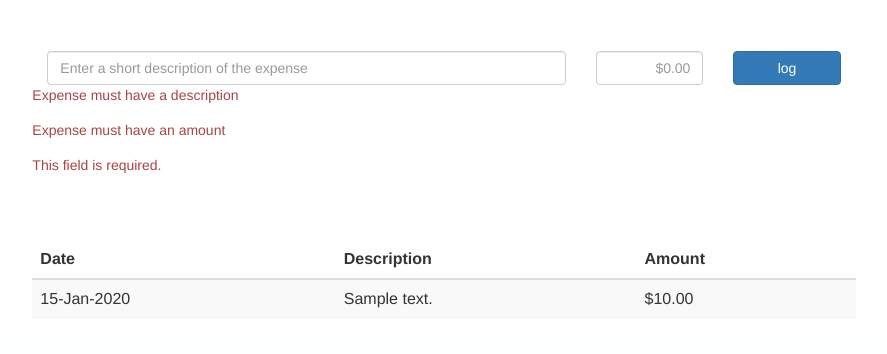
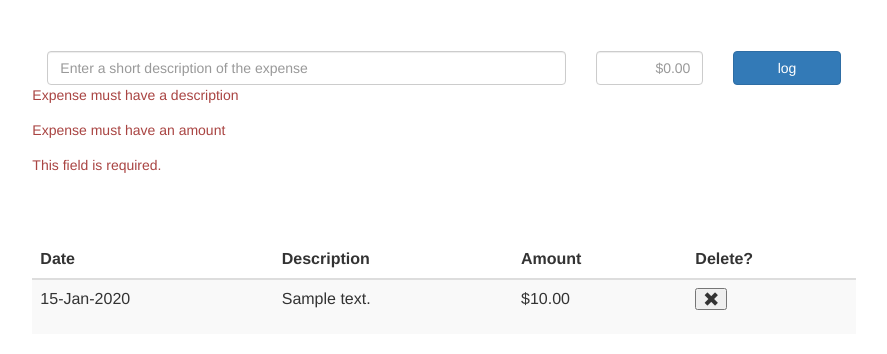
Before and after one commit to jeckt/mindful-spending, a Django app: page /expenses/new in a window 1280 px wide. Shown: the part 633-987 px from the top of the page, without its empty margins (196-1083 px from the left). Before the commit the page ends 941 px from the top, so only its background shows below. Run offline with Django 3.2, Linux system fonts and the light colour scheme; tables that the repository leaves empty hold one stand-in row (values such as "Sample post"); some libraries are stand-ins or nearby versions.

Commit message:
Add delete expense feature and pass FT!

```diff
--- a/core/templates/home.html
+++ b/core/templates/home.html
@@ -26,7 +26,7 @@
     <div class="container-fluid">
       <div id="id_expense_input" class="row">
         <div class="col-md-8 col-md-offset-2">
-          <form method="POST" action="expenses/new">
+          <form method="POST" action="{% url 'new_expense' %}">
             <div class="form-group-row">
               <div class="col-xs-8">{{ form.description }}</div>
               <div class="col-xs-2">{{ form.amount }}</div>
@@ -59,6 +59,7 @@
                 <th>Date</th>
                 <th>Description</th>
                 <th>Amount</th>
+                <th>Delete?</th>
               </tr>
             </thead>
 
@@ -68,6 +69,13 @@
                   <td>{{ expense.date|date:'d-M-Y' }}</td>
                   <td>{{ expense.description }}</td>
                   <td>${{ expense.amount }}</td>
+                  <td>
+                    <form method="POST" action="{% url 'delete_expense' expense.id %}">
+                      <button id="id_delete_{{ forloop.counter }}" type="submit">
+                        <i class="glyphicon glyphicon-remove"></i>
+                      </button>
+                      {% csrf_token %}
+                    </form>
                 </tr>
               {% endfor %}
             </tbody>
--- a/core/urls.py
+++ b/core/urls.py
@@ -3,4 +3,5 @@ from core import views
 
 urlpatterns = [
     url(r'^new$', views.new_expense, name='new_expense'),
+    url(r'^(\d+)/delete$', views.delete_expense, name='delete_expense'),
 ]
--- a/core/views.py
+++ b/core/views.py
@@ -8,12 +8,13 @@ from core.forms import ExpenseForm
 from decimal import Decimal, InvalidOperation
 from datetime import date
 
+# TODO(steve): look at condensing down the render arguments.
+# can we not just access these variables through the template?
 def home_page(request):
-    expenses = Expense.objects.all()
     expense_total = Expense.objects.aggregate(Sum('amount'))['amount__sum']
     return render(request, 'home.html', {
         'form': ExpenseForm(),
-        'expenses': expenses,
+        'expenses': Expense.objects.all(),
         'total_expenses': expense_total
     })
 
@@ -23,10 +24,21 @@ def new_expense(request):
         form.save()
         return redirect('/')
 
-    expenses = Expense.objects.all()
     expense_total = Expense.objects.aggregate(Sum('amount'))['amount__sum']
     return render(request, 'home.html', {
         'form': form,
-        'expenses': expenses,
+        'expenses': Expense.objects.all(),
         'total_expenses': expense_total
     })
+
+def delete_expense(request, expense_id):
+    try:
+        expense = Expense.objects.get(pk=expense_id)
+        expense.delete()
+        return redirect('/')
+    except:
+        expense_total = Expense.objects.aggregate(Sum('amount'))['amount__sum']
+        return render(request, 'home.html', {
+            'expenses': Expense.objects.all(),
+            'total_expenses': expense_total
+        })
```
Also changed, not shown: core/tests/test_views.py (+15 -2 lines).
